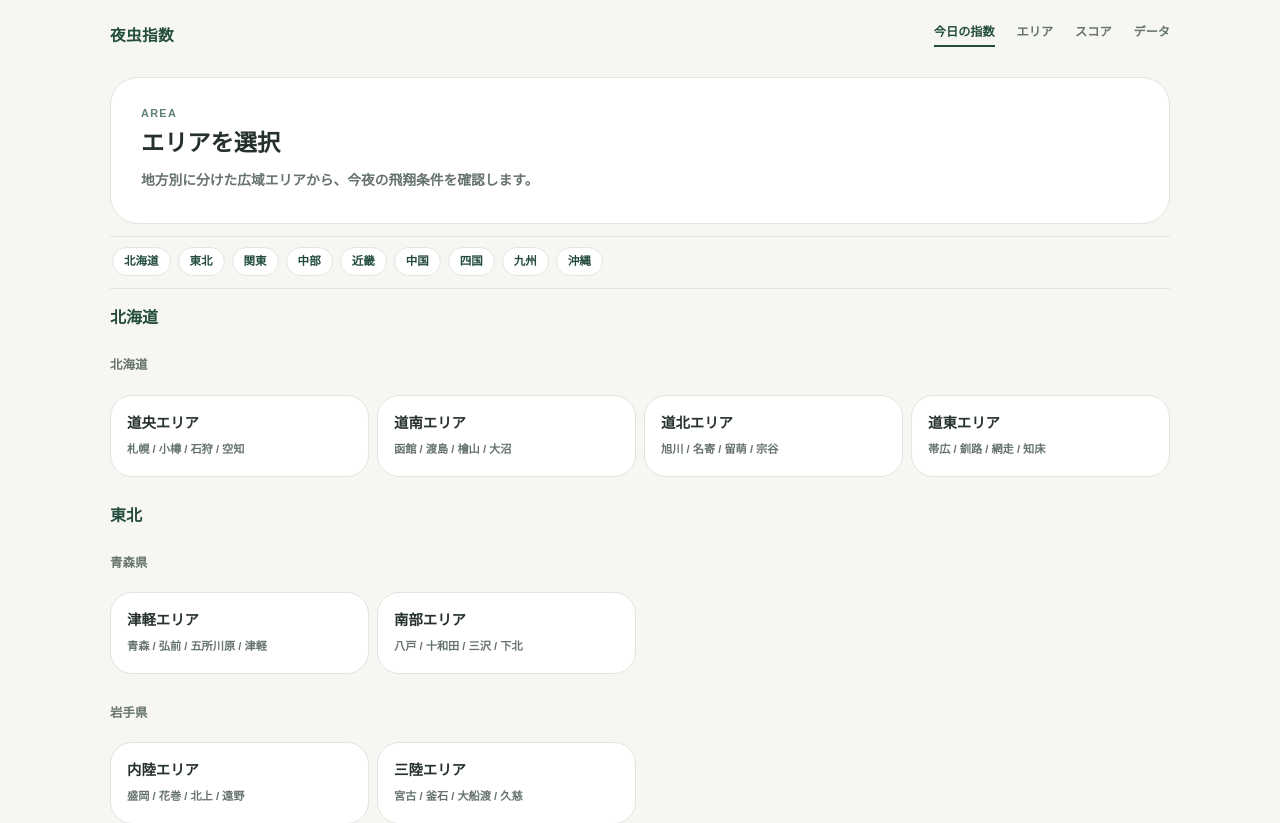
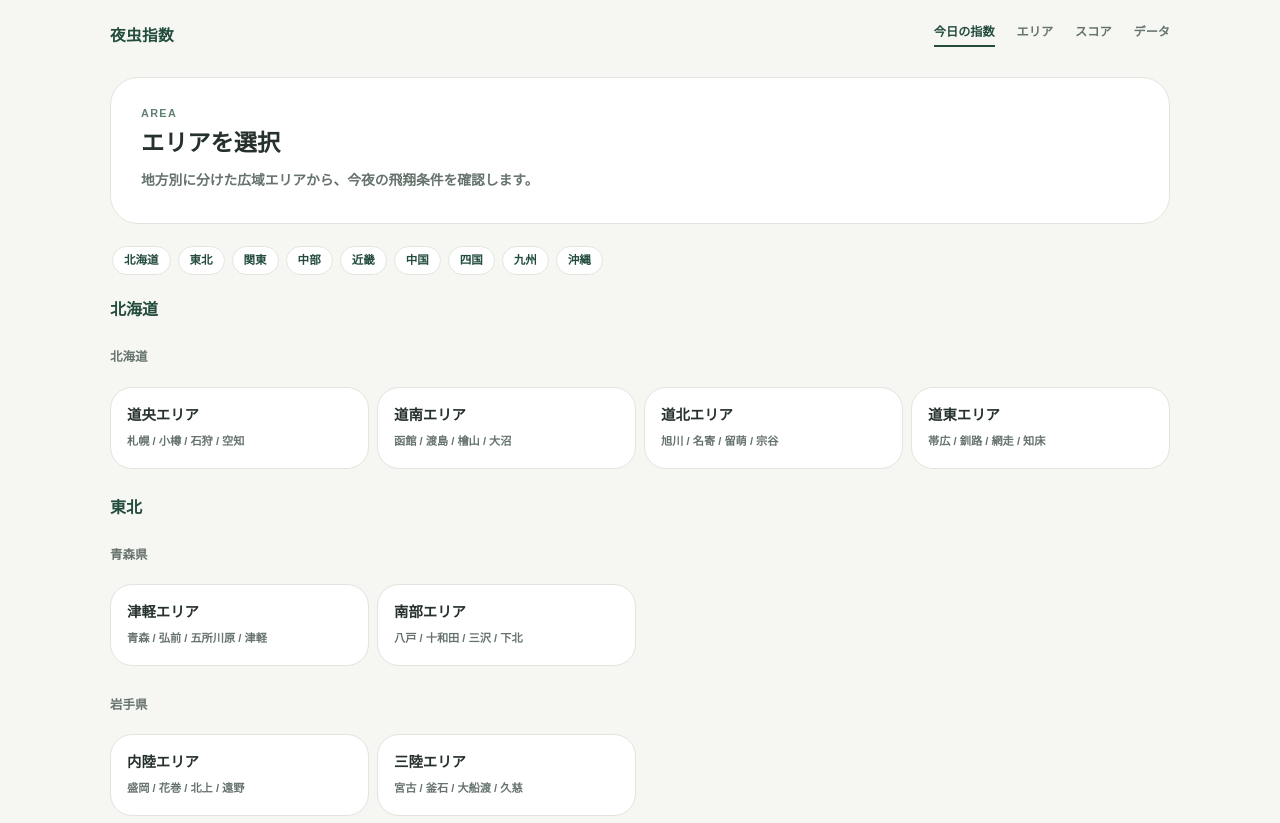
Before and after one commit to ryunosuke0922/yoru-mushi-index, a Next.js app in the folder apps/web/: page / in a window 1280 px wide. Shown: the top 823 px of the page. Built offline with nearby package versions, Linux system fonts and the light colour scheme; no server answers.

Commit message:
update: エリアナビの区切り線を削除

```diff
--- a/apps/web/app/globals.css
+++ b/apps/web/app/globals.css
@@ -188,10 +188,8 @@ input:focus-visible {
 .area-jump-nav {
   background: color-mix(in srgb, var(--background) 86%, transparent);
   backdrop-filter: blur(14px);
-  border-bottom: 0.5px solid var(--border);
-  border-top: 0.5px solid var(--border);
-  margin: -4px 0 18px;
-  padding: 10px 0;
+  margin: -2px 0 18px;
+  padding: 8px 0 4px;
   position: sticky;
   top: 0;
   z-index: 5;
```
